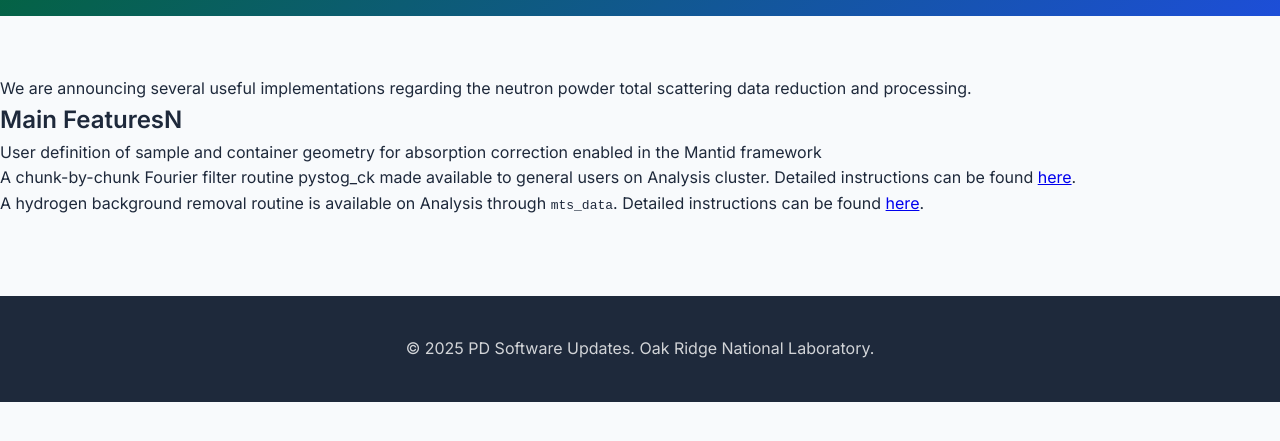
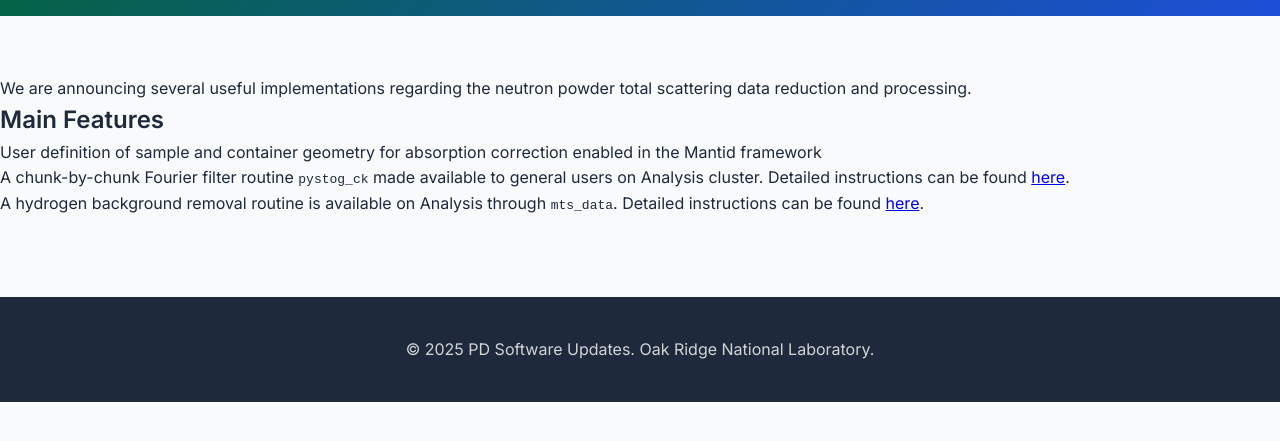
Before and after one commit to Kvieta1990/updates, a Jekyll site: the page built from _posts/2025-06-02-pd_utils_updates.md, in a window 1280 px wide. Shown: the part 222-663 px from the top of the page. Built offline with Jekyll 4.4.1, drawn with Linux system fonts in a browser that asks for light colours.

Commit message:
little fix

```diff
--- a/_posts/2025-06-02-pd_utils_updates.md
+++ b/_posts/2025-06-02-pd_utils_updates.md
@@ -8,8 +8,8 @@ tags: ["data reduction", "advanced"]
 
 We are announcing several useful implementations regarding the neutron powder total scattering data reduction and processing.
 
-## Main FeaturesN
+## Main Features
 
 - User definition of sample and container geometry for absorption correction enabled in the Mantid framework
-- A chunk-by-chunk Fourier filter routine pystog_ck made available to general users on Analysis cluster. Detailed instructions can be found [here](https://powder.ornl.gov/data_tools/general.html).
+- A chunk-by-chunk Fourier filter routine `pystog_ck` made available to general users on Analysis cluster. Detailed instructions can be found [here](https://powder.ornl.gov/data_tools/general.html).
 - A hydrogen background removal routine is available on Analysis through `mts_data`. Detailed instructions can be found [here](https://powder.ornl.gov/data_tools/general.html#mts_data).
```
